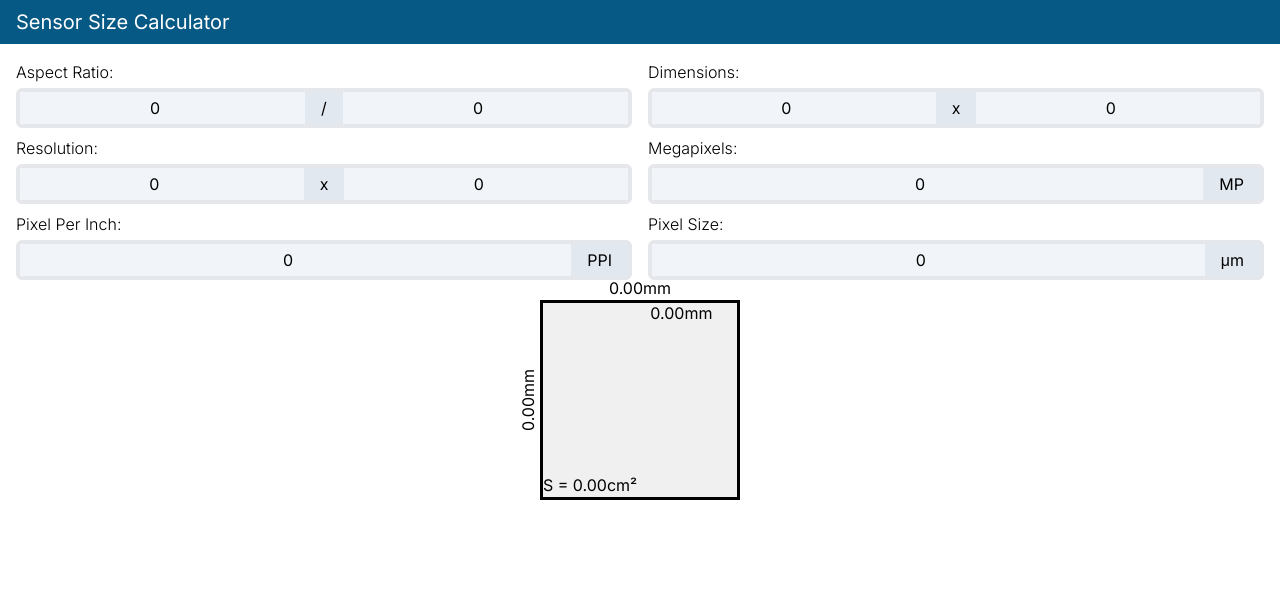
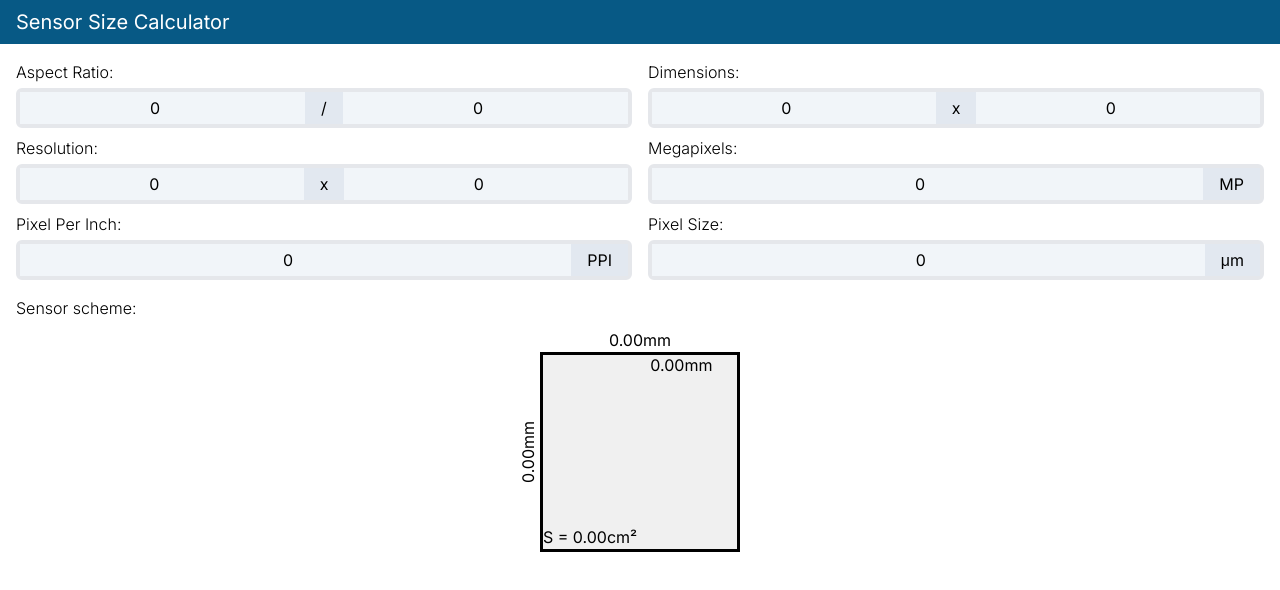
Before and after one commit to mvodya/sensor-size-calculator, a Next.js app: page / in a window 1280 px wide. Shown: the top 590 px of the page. Built offline with nearby package versions, Linux system fonts and the light colour scheme.

Commit message:
Fix sensor canvans size

```diff
--- a/src/app/page.tsx
+++ b/src/app/page.tsx
@@ -124,7 +124,12 @@ export default function Home() {
           <Parameter id="ppi" title="Pixel Per Inch" value={params.ppi} handler={ppiHandler} unit="PPI" />
           <Parameter id="pixel_size" title="Pixel Size" value={params.pixelSize} handler={pixelSizeHandler} unit="μm" />
         </div>
-        <SensorCanvas sizeX={+params.dimensions.a} sizeY={+params.dimensions.b} scale={200} />
+        <div className="pt-4">
+          <div className="pb-8 font-light">Sensor scheme:</div>
+          <div className="flex justify-center">
+            <SensorCanvas sizeX={+params.dimensions.a} sizeY={+params.dimensions.b} scale={200} />
+          </div>
+        </div>
       </div>
     </main>
   )
--- a/src/components/sensorCanvas.tsx
+++ b/src/components/sensorCanvas.tsx
@@ -8,10 +8,10 @@ interface SensorCanvasProps {
 
 const sensorCanvasStyle: any = {
   canvas: {
-    position: "absolute",
-    top: "50%",
-    left: "50%",
-    transform: "translate(-50%,-50%)",
+    position: "relative",
+    // top: "50%",
+    // left: "50%",
+    // transform: "translate(-50%,-50%)",
   },
   square: {
     width: "100%",
```
